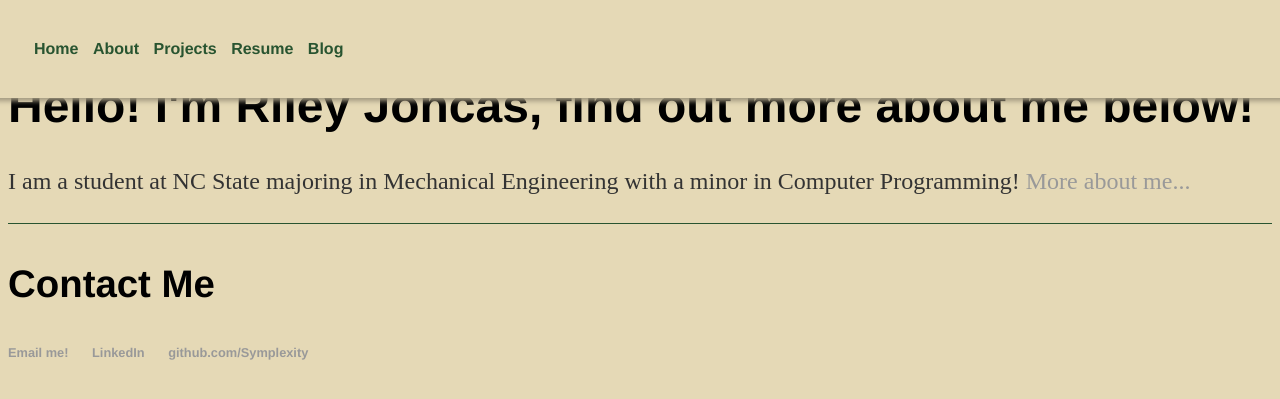
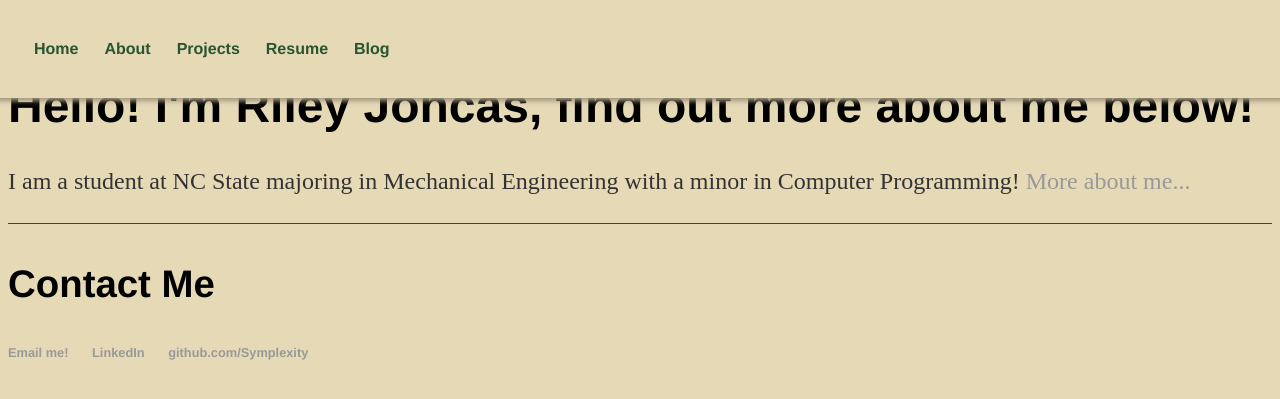
Before and after one commit to Symplexity/Symplexity.github.io, a Jekyll site: the page built from index.html, in a window 1280 px wide. Shown: the top 399 px of the page. Built offline with Jekyll 4.4.1, drawn with Linux system fonts in a browser that asks for light colours.

Commit message:
Update main.css

```diff
--- a/css/main.css
+++ b/css/main.css
@@ -56,6 +56,11 @@ nav ul, footer ul {
     font-weight: bold;
 }
 
+nav ul {
+    display: flex;
+    gap: 1rem;
+}
+
 /* Unordered list item styling, nav bar only */
 nav ul li {
     display: inline-block;
@@ -67,7 +72,9 @@ nav ul li {
 
 /* Styling for hovering over nav bar links */
 nav a:hover {
+    transition: 0.2s;
     background-color: var(--secondary-color);
+    border-radius: 3px;
 }
 
 nav a {
```
